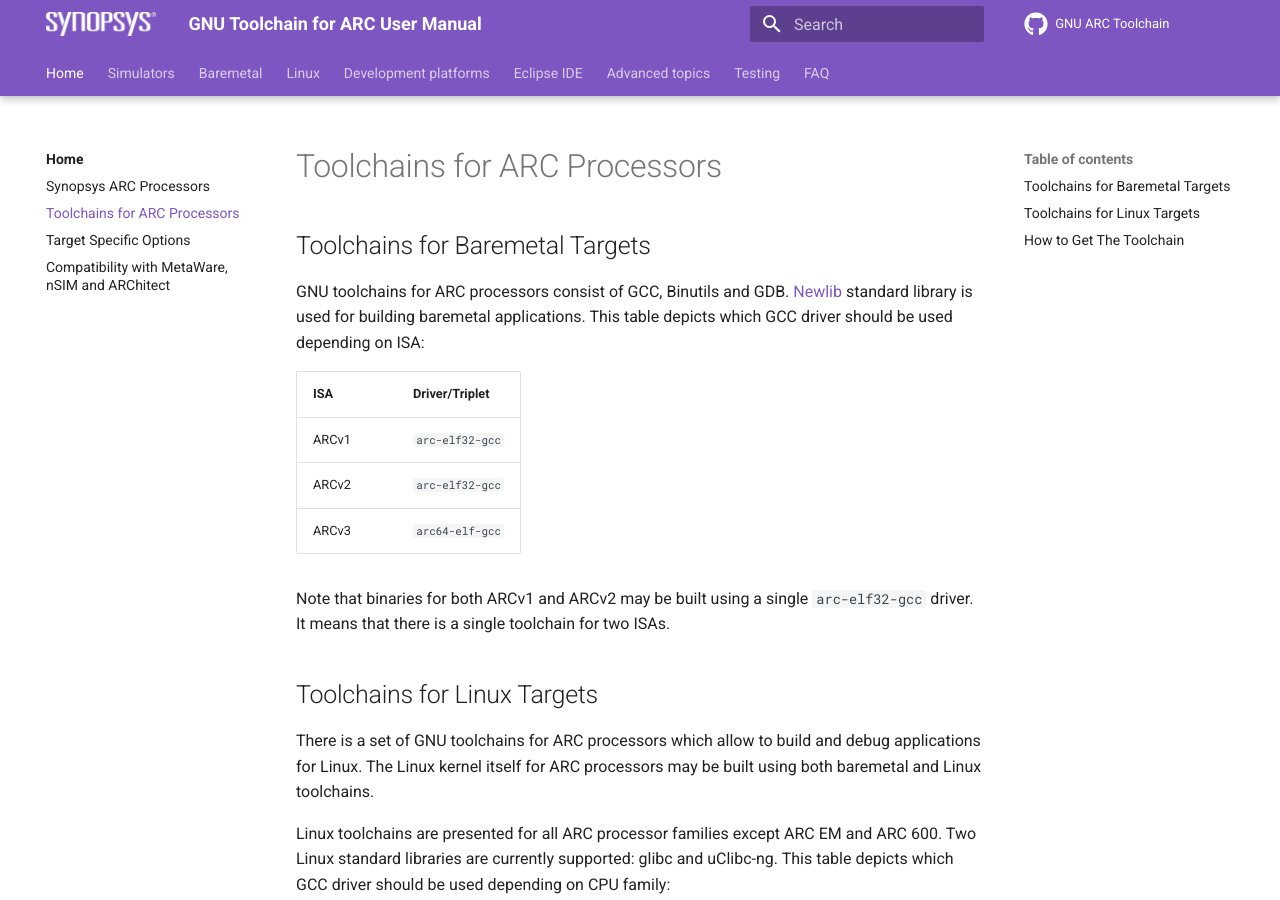
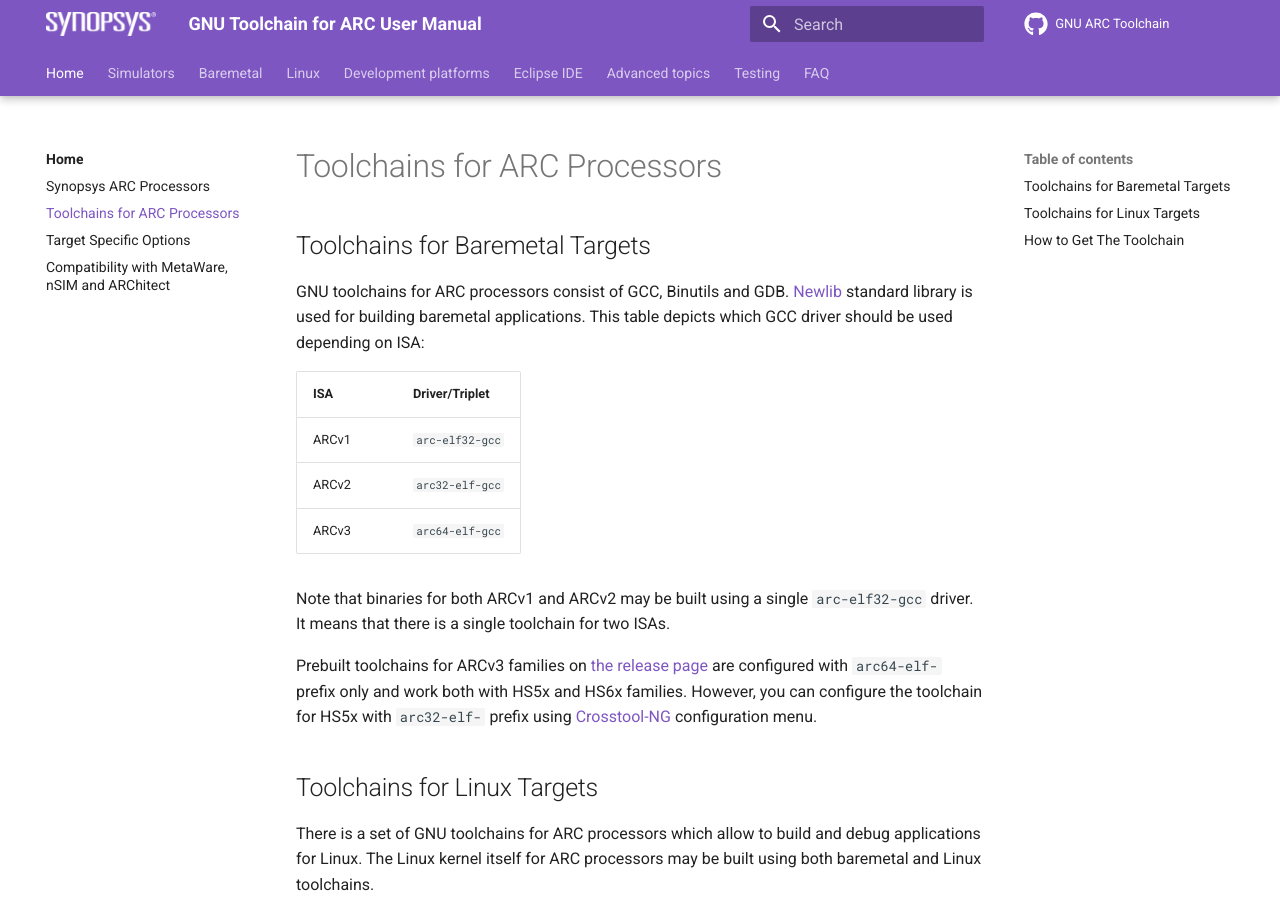
Before and after one commit to foss-for-synopsys-dwc-arc-processors/documentation, an MkDocs documentation site: the page built from docs/general/toolchains.md, in a window 1280 px wide and 900 px high. Built offline with MkDocs 1.6.1 and Material for MkDocs 9.7.7, drawn with Linux system fonts in a browser that asks for light colours; comment, search, counter and statistics services are not loaded.

Commit message:
Add information about arc32-elf- prefix

```diff
--- a/docs/general/toolchains.md
+++ b/docs/general/toolchains.md
@@ -7,11 +7,18 @@
 | ISA    | Driver/Triplet |
 |--------|----------------|
 | ARCv1  | `arc-elf32-gcc`|
-| ARCv2  | `arc-elf32-gcc`|
+| ARCv2  | `arc32-elf-gcc`|
 | ARCv3  | `arc64-elf-gcc`|
 
 Note that binaries for both ARCv1 and ARCv2 may be built using a single `arc-elf32-gcc` driver. It means
 that there is a single toolchain for two ISAs.
+
+Prebuilt toolchains for ARCv3 families on
+[the release page](https://github.com/foss-for-synopsys-dwc-arc-processors/toolchain/releases)
+are configured with `arc64-elf-` prefix only and work both with HS5x and HS6x
+families. However, you can configure the toolchain for HS5x with `arc32-elf-` prefix using
+[Crosstool-NG](https://github.com/foss-for-synopsys-dwc-arc-processors/toolchain#crosstool-ng-configuration-manual-tuning)
+configuration menu.
 
 ## Toolchains for Linux Targets
 
```
